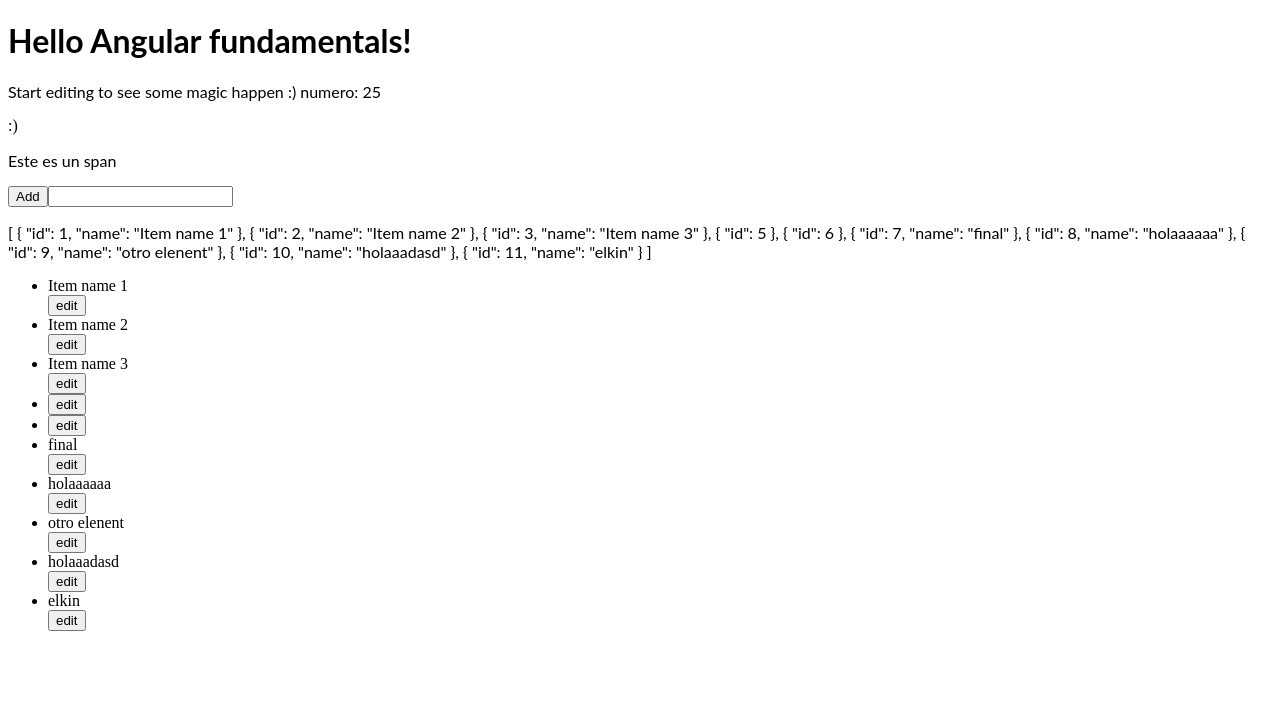
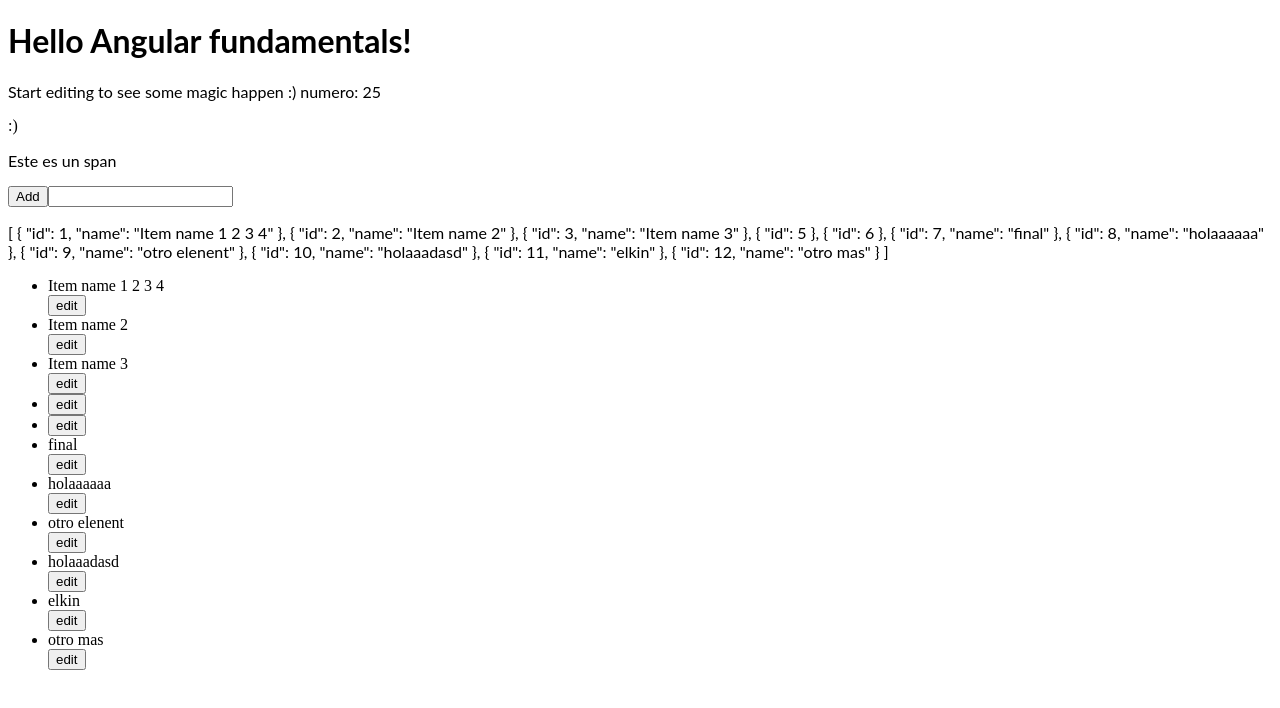
Before and after one commit to elkin0727/course-angular-fundamentals, an Angular app: page / in a window 1280 px wide. Shown: the top 708 px of the page. Built offline with nearby package versions, Linux system fonts and the light colour scheme; data requests are answered from the project's data file.

Commit message:
Add put services

```diff
--- a/server/db.json
+++ b/server/db.json
@@ -2,7 +2,7 @@
   "items": [
     {
       "id": 1,
-      "name": "Item name 1"
+      "name": "Item name 1 2 3 4"
     },
     {
       "id": 2,
@@ -37,6 +37,10 @@
     {
       "id": 11,
       "name": "elkin"
+    },
+    {
+      "id": 12,
+      "name": "otro mas"
     }
   ],
   "profile": {
--- a/src/app/app.component.ts
+++ b/src/app/app.component.ts
@@ -6,22 +6,22 @@
 @Component({
     selector: 'my-app',
     templateUrl: './app.component.html',
-  styleUrls: [ './app.component.css' ]
+    styleUrls: ['./app.component.css']
 })
-export class AppComponent  {
+export class AppComponent {
     name = 'Angular fundamentals';
 
     private numero: number;
     private isHigher: boolean;
     private title: string;
     private textValue: string;
+    private data: Observable<Item[]>;
 
-private data: Observable<Item[]>;
-  constructor (private itemService:ItemService){
-    this.numero=25;
+    constructor(private itemService: ItemService) {
+        this.numero = 25;
         this.isHigher = this.isNumberHigher();
         this.title = "<span>Este es un span</span>"
-    let i: number =0;
+        let i: number = 0;
         //this.data = [ {id: i++,name: 'hola'} , {id: i++,name: 'esto'},{id: i++,name: 'es'},{id: i++,name: 'un'},{id: i++,name: 'arreglo'}];
         this.data = itemService.get();
 
@@ -30,30 +30,33 @@
         // });
     }
 
-  isNumberHigher(){
-    if(this.numero > 20){
+    isNumberHigher() {
+        if (this.numero > 20) {
             return true;
         }
         return false;
     }
 
-  onClick(event: any)
-  {
+    onClick(event: any) {
         console.log("clicking");
         console.log(event, this.textValue);
         //this.textValue = "HOLA";
         //this.data = [...this.data,{id: 6, name: "adios"}];
-    this.itemService.post({name: this.textValue}).subscribe((response: any) => {
+        this.itemService.post({ name: this.textValue }).subscribe((response: any) => {
             console.log(response);
             this.data = this.itemService.get();
         });
     }
 
-  refresh(item: Item){
+    refresh(item: Item) {
         console.log('refresh', item);
 
         //this.data[item.id].name = item.name;
         //this.data.find((it) => it.id ==item.id ).name = item.name;
-
+        this.itemService.put(item)
+        .subscribe((response: any) =>{
+            console.log(response);
+            this.data = this.itemService.get();
+        })
     }
 }
--- a/src/app/itemModule/item.service.ts
+++ b/src/app/itemModule/item.service.ts
@@ -1,8 +1,8 @@
 import { Injectable } from "@angular/core";
 import { HttpClient } from "@angular/common/http";
 import { Item } from "../model";
-import { map } from "rxjs/operators";
-import { Observable, from } from "rxjs";
+import { map, catchError } from "rxjs/operators";
+import { Observable, from, throwError } from "rxjs";
 
 @Injectable()
 export class ItemService {
@@ -30,6 +30,14 @@
     }
 
     public post({ id = ++this.currentId, name }: Partial<Item>){
-        return this.httpClient.post<any>(this.url, { id, name });
+        return this.httpClient.post<Item>(this.url, { id, name });
+    }
+
+    public put(item: Item){
+        return this.httpClient
+        .put<Item>(`${this.url}/${item.id}`,item)
+        .pipe(
+            catchError((error: any)=>throwError("Eror!"))
+        );
     }
 }
```
Lines whose indentation alone changed are shown as unchanged.
